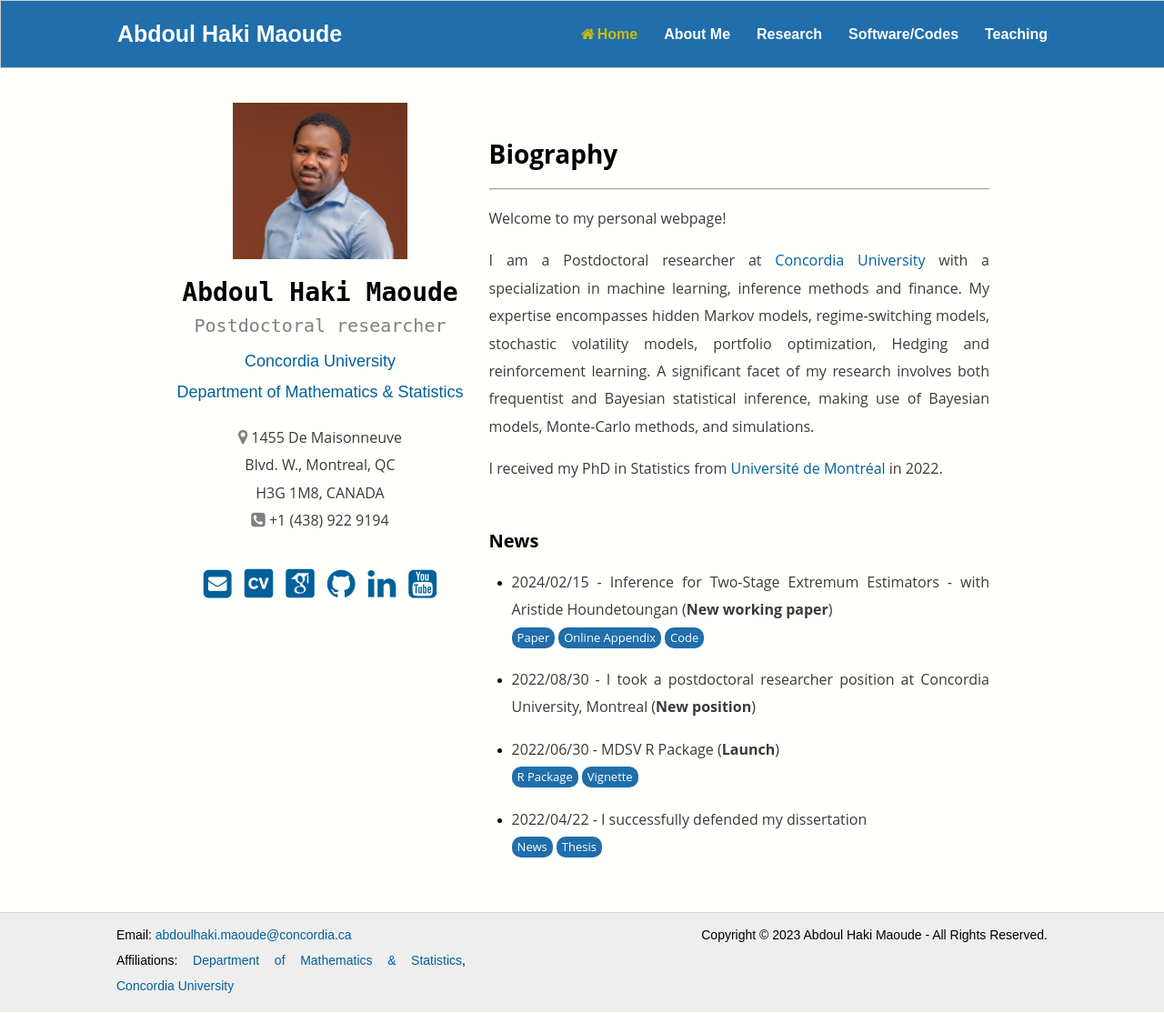
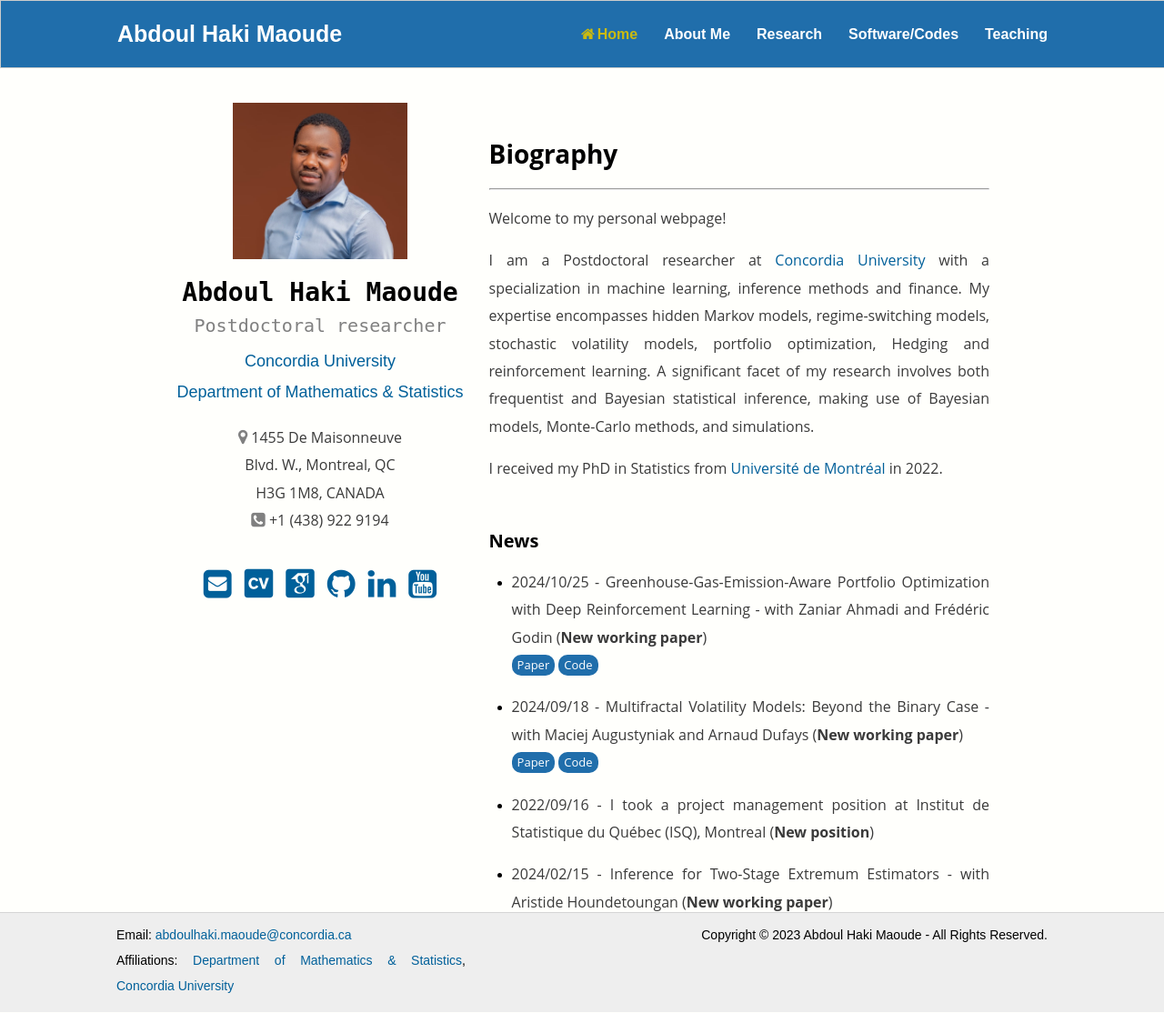
Before and after one commit to abdoulmaoude/abdoulmaoude.github.io, a Jekyll site: the page built from index.html, in a window 1280 px wide. Shown: the whole page at 91% size. Built offline with Jekyll 4.4.1, drawn with Linux system fonts in a browser that asks for light colours; some web fonts are replaced.

Commit message:
Update index.html

```diff
--- a/index.html
+++ b/index.html
@@ -63,6 +63,16 @@ $(document).ready(function() {
       <br/>
       <h2>News</h2>
       <ul>
+        <li><p class="nomarginafter">2024/10/25 - Greenhouse-Gas-Emission-Aware Portfolio Optimization with Deep Reinforcement Learning - with Zaniar Ahmadi and Frédéric Godin (<b>New working paper</b>)</p>
+        <a type="button" class="button" href="https://papers.ssrn.com/sol3/papers.cfm?abstract_id=4999656" target="_blank">Paper</a>
+        <a type="button" class="button" href="https://github.com/zaniara3/DCC-EGARCH-Simulation" target="_blank">Code</a>
+        </li>
+        <li><p class="nomarginafter">2024/09/18 - Multifractal Volatility Models: Beyond the Binary Case - with Maciej Augustyniak and Arnaud Dufays (<b>New working paper</b>)</p>
+        <a type="button" class="button" href="https://papers.ssrn.com/sol3/papers.cfm?abstract_id=4960926" target="_blank">Paper</a>
+        <a type="button" class="button" href="https://github.com/abdoulmaoude/MDSV" target="_blank">Code</a>
+        </li>
+        <li><p class="nomarginafter">2022/09/16 - I took a project management position at Institut de Statistique du Québec (ISQ), Montreal (<b>New position</b>)</p>
+        </li>
         <li><p class="nomarginafter">2024/02/15 - Inference for Two-Stage Extremum Estimators - with Aristide Houndetoungan (<b>New working paper</b>)</p>
         <a type="button" class="button" href="/files/Papers/2SAsymptotic_paper.pdf" target="_blank">Paper</a>
         <a type="button" class="button" href="/files/Papers/2SAsymptotic_OA.pdf" target="_blank">Online Appendix</a>
@@ -70,14 +80,14 @@ $(document).ready(function() {
         </li>
         <li><p class="nomarginafter">2022/08/30 - I took a postdoctoral researcher position at Concordia University, Montreal (<b>New position</b>)</p>
         </li>
-        <li><p class="nomarginafter">2022/06/30 - MDSV R Package (<b>Launch</b>)</p>
+        <!--<li><p class="nomarginafter">2022/06/30 - MDSV R Package (<b>Launch</b>)</p>
         <a type="button" class="button" href="https://github.com/abdoulmaoude/MDSV" target="_blank">R Package</a>
         <a type="button" class="button" href="https://github.com/abdoulmaoude/MDSV/blob/main/vignettes/MDSV_docx.pdf" target="_blank">Vignette</a>
         </li>
         <li><p class="nomarginafter">2022/04/22 - I successfully defended my dissertation </p>
         <a type="button" class="button"  href="https://dms.umontreal.ca/fr/plan-du-site/articles/nouvelles/soutenance" target="_blank">News</a>
         <a type="button" class="button"  href="https://papyrus.bib.umontreal.ca/xmlui/handle/1866/26828" target="_blank">Thesis</a>
-        </li>
+        </li>-->
         <!--<li><p class="nomarginafter">2020/05/31 - Multifractal Discrete Stochastic Volatility - with Maciej Augustyniak and Arnaud Dufays (<b>Work in progress</b>)</p>
         <a type="button" class="button"  href="/files/Papers/SSC_MAOUDE.pdf" target="_blank">Paper</a>
         </li>-->
```
